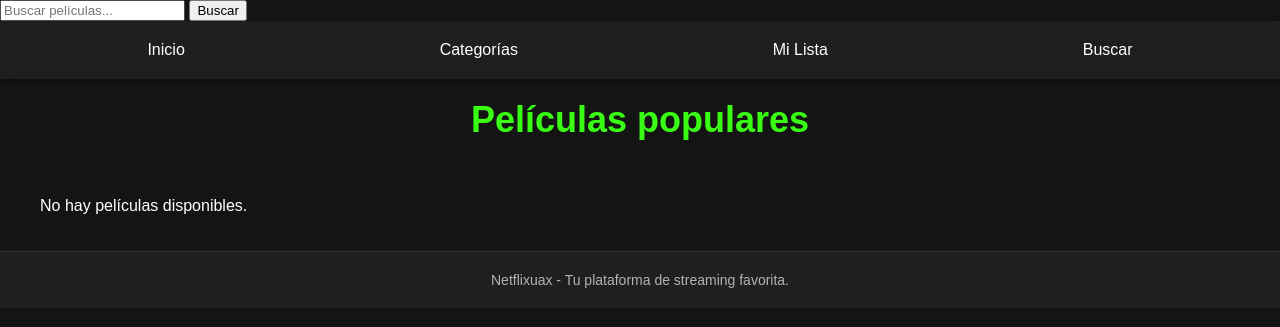
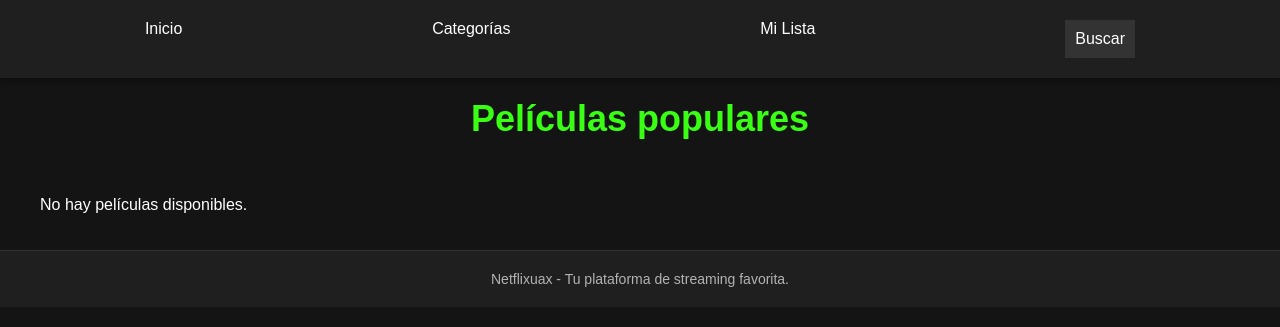
Before and after one commit to seerraa16/Examen_Parcial, a Django app: page / in a window 1280 px wide. Shown: the top 327 px of the page. Run offline with Django 4.2, Linux system fonts and the light colour scheme; data that the repository does not hold is empty; parts of the project's set-up code (start-up, migrations or seed data) failed here and were passed over.

Commit message:
ME funciona el buscar pero aun no me encuentra las pelis. y hemos cambiado el buscador ahora ya sale bien

```diff
--- a/netflix/streaming/static/css/styles.css
+++ b/netflix/streaming/static/css/styles.css
@@ -203,3 +203,42 @@ footer p {
 .add-to-list-btn:hover {
     background-color: #32e02d; /* Un tono ligeramente más oscuro */
 }
+
+
+/* Estilo para el botón de búsqueda */
+.search-btn {
+    background-color: #333;
+    color: white;
+    border: none;
+    padding: 10px;
+    font-size: 16px;
+    cursor: pointer;
+    position: relative;
+}
+
+/* Estilo para el campo de búsqueda dentro del botón */
+.search-input {
+    display: none; /* Inicialmente oculto */
+    position: absolute;
+    top: 100%;
+    left: 0;
+    width: 100%;
+    padding: 8px;
+    border: 1px solid #ccc;
+    margin-top: 10px;
+    box-sizing: border-box;
+}
+
+/* Mostrar el campo de búsqueda al hacer clic en el botón */
+.search-btn:hover .search-input {
+    display: block;
+}
+
+/* Para cuando el usuario hace focus en el input */
+.search-input:focus {
+    border-color: #f39c12;
+    outline: none;
+}
+.search-input.show {
+    display: block;
+}
--- a/netflix/streaming/templates/home.html
+++ b/netflix/streaming/templates/home.html
@@ -6,10 +6,6 @@
     <meta name="viewport" content="width=device-width, initial-scale=1.0">
     <title>Netflixuax</title>
     <link rel="stylesheet" href="{% static 'css/styles.css' %}">
-    <form method="get" action="{% url 'streaming:search-movies' %}">
-        <input type="text" name="query" placeholder="Buscar películas...">
-        <button type="submit">Buscar</button>
-    </form>
 </head>
 <body>
     <header>
@@ -18,7 +14,15 @@
                 <li><a href="#">Inicio</a></li>
                 <li><a href="{% url 'streaming:categories' %}">Categorías</a></li>
                 <li><a href="#">Mi Lista</a></li>
-                <li><a href="#">Buscar</a></li>
+                <li>
+                    <!-- Formulario de búsqueda dentro del botón -->
+                    <form id="search-form" method="get" action="{% url 'streaming:search-movies' %}">
+                        <button type="button" id="search-button" class="search-btn">
+                            Buscar
+                        </button>
+                        <input type="text" name="query" id="search-input" placeholder="Buscar películas..." class="search-input">
+                    </form>
+                </li>
             </ul>
         </nav>
     </header>
@@ -44,5 +48,26 @@
     <footer>
         <p>Netflixuax - Tu plataforma de streaming favorita.</p>
     </footer>
+
+    <script>
+        // Mostrar el input de búsqueda cuando el usuario hace clic en el botón de "Buscar"
+        document.getElementById("search-button").addEventListener("click", function() {
+            let inputField = document.getElementById("search-input");
+            // Si el campo de búsqueda está oculto, lo mostramos
+            if (inputField.style.display === "none" || inputField.style.display === "") {
+                inputField.style.display = "block";
+                inputField.focus();
+            }
+        });
+
+        // Asegurarse de que el formulario se envíe correctamente
+        document.getElementById("search-form").addEventListener("submit", function(event) {
+            let query = document.getElementById("search-input").value.trim();
+            if (!query) {
+                event.preventDefault();  // No enviar si el campo está vacío
+                alert("Por favor, ingresa una búsqueda.");
+            }
+        });
+    </script>
 </body>
 </html>
--- a/netflix/streaming/views.py
+++ b/netflix/streaming/views.py
@@ -210,26 +210,8 @@ def movie_details(request, movie_id):
 
 def search_movies(request):
     query = request.GET.get('query', '')
-    movies = []
-
     if query:
-        api_key = '1fe07a37512a920380b7c85f053ff3ea'
-        url = f'https://api.themoviedb.org/3/search/movie'
-        params = {
-            'api_key': api_key,
-            'query': query,
-            'language': 'es-ES'
-        }
-
-        response = requests.get(url, params=params)
-
-        if response.status_code == 200:
-            data = response.json()
-            movies = data.get('results', [])
-
-            # Construir la URL de los pósters
-            base_url = "https://image.tmdb.org/t/p/w500/"
-            for movie in movies:
-                movie['poster_url'] = base_url + movie['poster_path'] if movie.get('poster_path') else '/static/images/placeholder.png'
-
-    return render(request, 'search_results.html', {'movies': movies, 'query': query})
+        movies = Movie.objects.filter(title__icontains=query)  # O cualquier otra lógica de búsqueda
+    else:
+        movies = Movie.objects.all()  # Si no hay búsqueda, mostrar todas las películas
+    return render(request, 'home.html', {'movies': movies})
```
